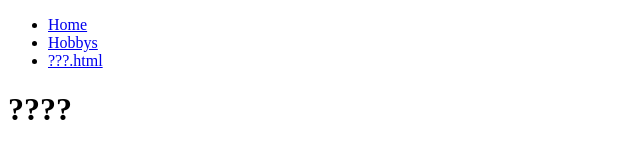
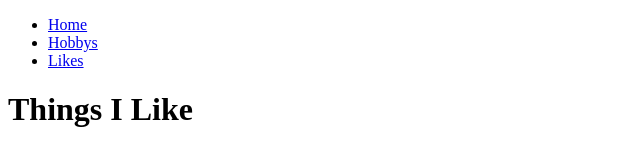
Before and after one commit to ArmaniLeSure/Project1_OLD2019, a plain HTML site: page page3.html in a window 1280 px wide. Shown: the whole page, without its empty margins (0-640 px from the left). Drawn offline with Linux system fonts and the light colour scheme.

Commit message:
Doing some clean up for the navigation code. Giving things proper names.

```diff
--- a/page3.html
+++ b/page3.html
@@ -2,7 +2,7 @@
 <html lang="en">
 <head>
 	<meta charset="UTF-8">
-	<title> Project 1, ????! </title>
+	<title> Project 1, What I like! </title>
 </head>
 <body>
   <header>
@@ -10,9 +10,9 @@
      <ul class="nav">
        <li id="nav-home"><a href="index.html">Home</a></li>
        <li id="nav-hobby"><a href="page2.html">Hobbys</a></li>
-       <li id="nav-????"><a href="#">???.html</a></li>
+       <li id="nav-????"><a href="#">Likes</a></li>
     </nav>
-  <h1>????</h1>
+  <h1>Things I Like</h1>
   </header>
 	<p></p>
 </body>
```
Also changed, not shown: index.html (+1 -1 lines), page2.html (+3 -3 lines).
